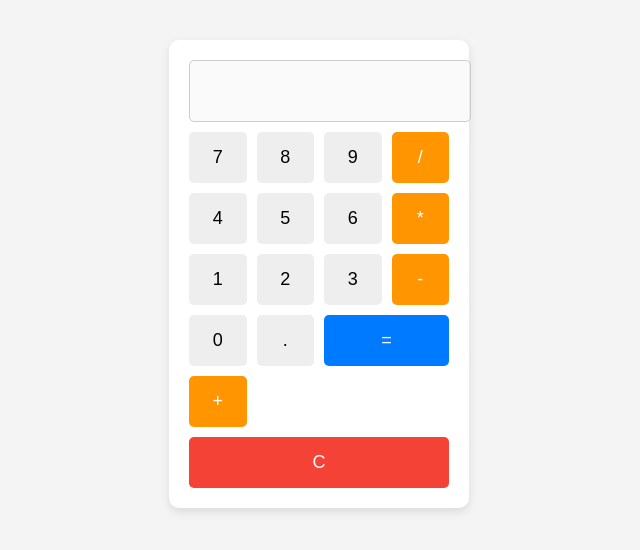
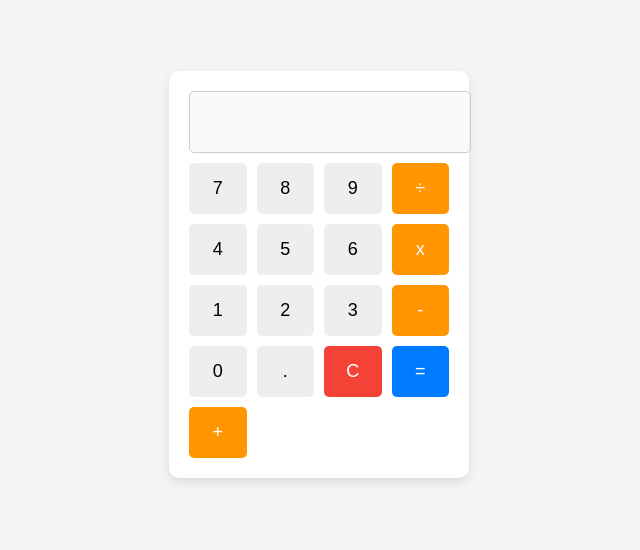
Before and after one commit to DrHasib/DrHasib, a plain HTML site: page cal/index.html in a window 1280 px wide. Shown: the part 134-684 px from the top of the page, without its empty margins (321-961 px from the left). Drawn offline with Linux system fonts and the light colour scheme.

Commit message:
Update index.html

```diff
--- a/cal/index.html
+++ b/cal/index.html
@@ -57,10 +57,16 @@
     button.equal {
       background-color: #007bff;
       color: white;
-      grid-column: span 2;
     }
     button.equal:hover {
       background-color: #0056b3;
+    }
+    button.clear {
+      background-color: #f44336;
+      color: white;
+    }
+    button.clear:hover {
+      background-color: #d32f2f;
     }
   </style>
 </head>
@@ -71,12 +77,12 @@
       <button onclick="appendNumber('7')">7</button>
       <button onclick="appendNumber('8')">8</button>
       <button onclick="appendNumber('9')">9</button>
-      <button class="operator" onclick="appendOperator('/')">/</button>
+      <button class="operator" onclick="appendOperator('÷')">÷</button>
 
       <button onclick="appendNumber('4')">4</button>
       <button onclick="appendNumber('5')">5</button>
       <button onclick="appendNumber('6')">6</button>
-      <button class="operator" onclick="appendOperator('*')">*</button>
+      <button class="operator" onclick="appendOperator('x')">x</button>
 
       <button onclick="appendNumber('1')">1</button>
       <button onclick="appendNumber('2')">2</button>
@@ -85,10 +91,10 @@
 
       <button onclick="appendNumber('0')">0</button>
       <button onclick="appendNumber('.')">.</button>
+      <button class="clear" onclick="clearDisplay()">C</button>
       <button class="equal" onclick="calculateResult()">=</button>
+
       <button class="operator" onclick="appendOperator('+')">+</button>
-
-      <button onclick="clearDisplay()" style="grid-column: span 4; background-color:#f44336; color:white;">C</button>
     </div>
   </div>
 
@@ -102,15 +108,16 @@
     function appendOperator(operator) {
       if(display.value === '') return;
       const lastChar = display.value[display.value.length - 1];
-      if(['+', '-', '*', '/'].includes(lastChar)) {
+      if(['+', '-', 'x', '÷'].includes(lastChar)) {
         display.value = display.value.slice(0, -1); // replace last operator
       }
       display.value += operator;
     }
 
     function calculateResult() {
+      let expr = display.value.replace(/÷/g, '/').replace(/x/g, '*');
       try {
-        display.value = eval(display.value);
+        display.value = eval(expr);
       } catch {
         display.value = 'Error';
       }
```
